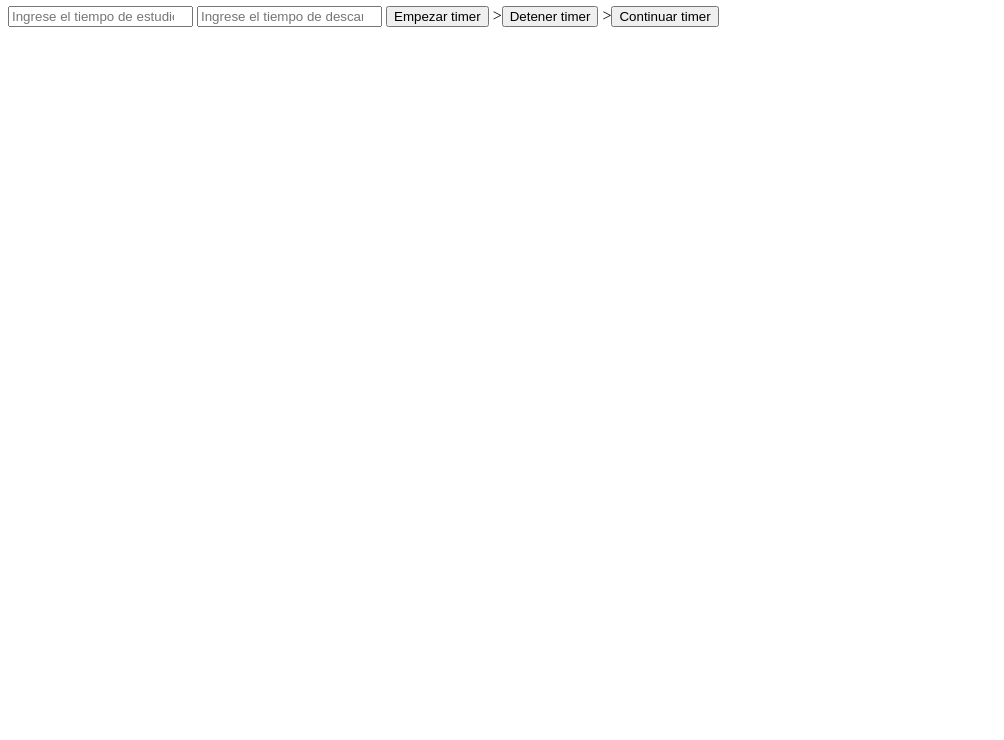
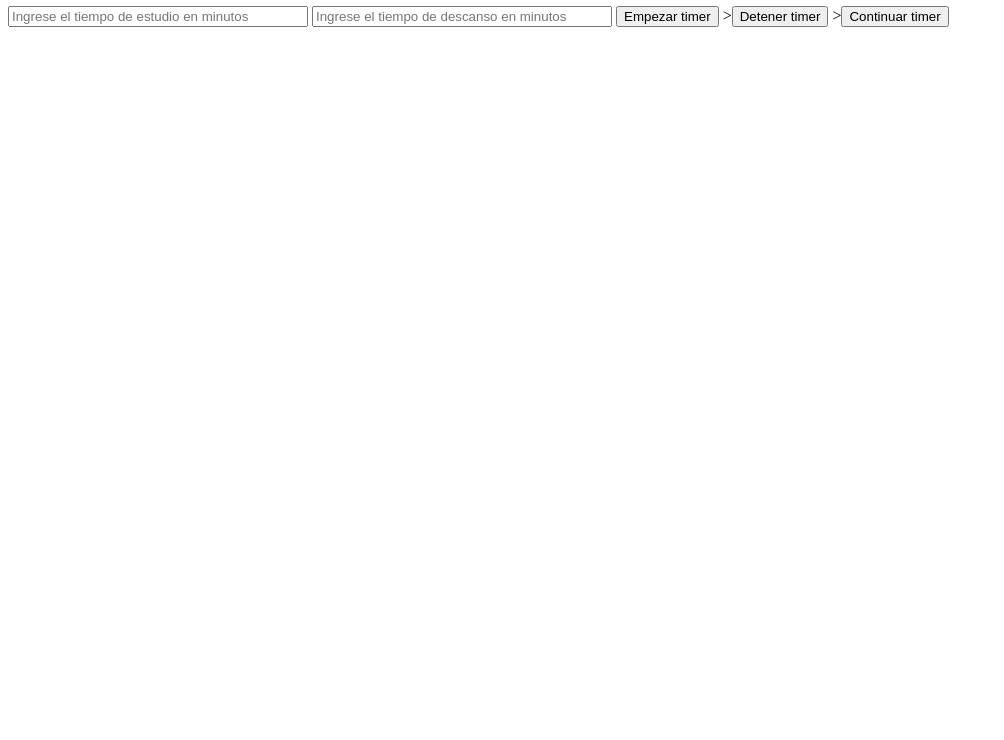
Before and after one commit to EzequielTrigo/pomodoro-timer, a plain HTML site: page pomodoro.html in a window 1280 px wide. Shown: the part 60-800 px from the top of the page, without its empty margins (0-1004 px from the left). Drawn offline with Linux system fonts and the light colour scheme.

Commit message:
widther input box

```diff
--- a/pomodoro.html
+++ b/pomodoro.html
@@ -1,7 +1,7 @@
 <body>
    <h1 id="titulo">Pomodoro Timer</h1>
-    <input type="number" id="inputPomodoroTime" placeholder="Ingrese el tiempo de estudio en minutos">
-    <input type="number" id="inputBreakTime" placeholder="Ingrese el tiempo de descanso en minutos">
+    <input type="number" id="inputPomodoroTime" placeholder="Ingrese el tiempo de estudio en minutos" style="width: 300px;">
+    <input type="number" id="inputBreakTime" placeholder="Ingrese el tiempo de descanso en minutos" style="width: 300px;">
 
     <button onclick="initializeTimes(document.getElementById('inputPomodoroTime').value, document.getElementById('inputBreakTime').value)">
         Empezar timer
```
